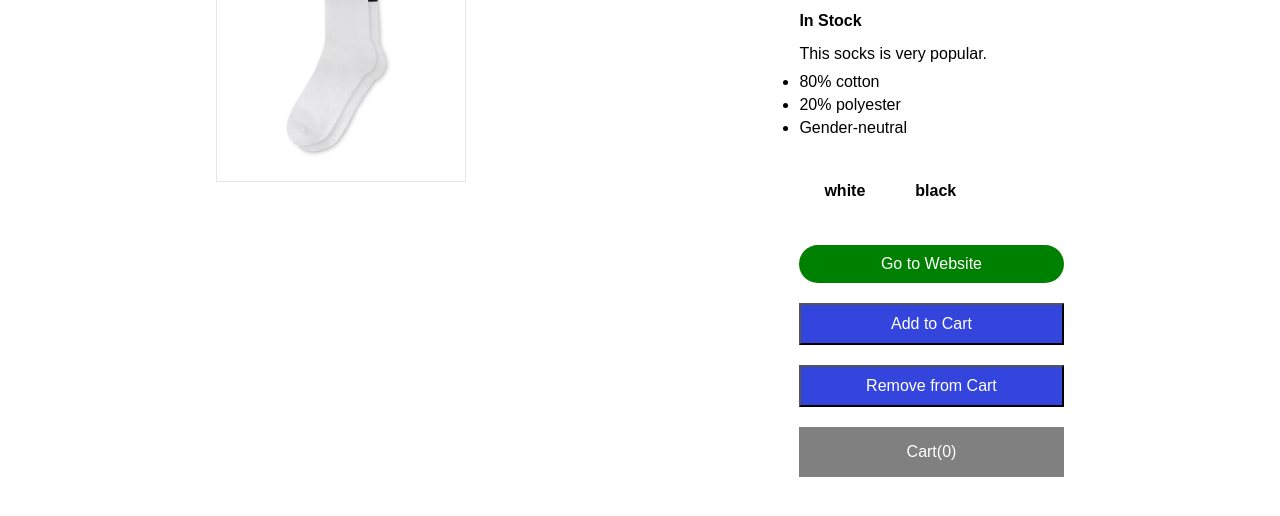
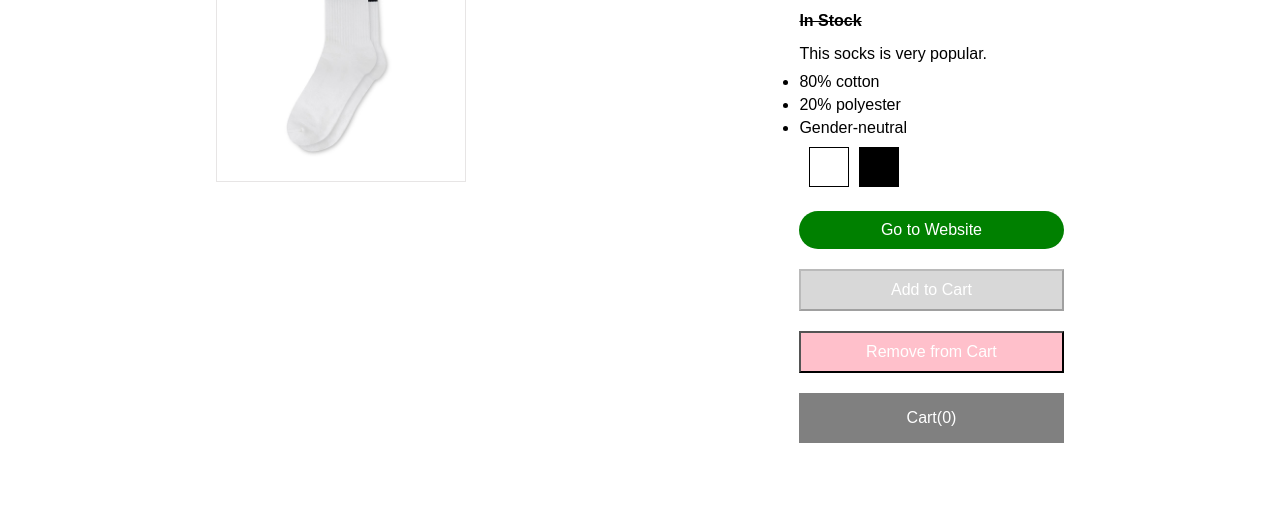
Before and after one commit to Rhange/vue2_example, a plain HTML site: page index.html in a window 1280 px wide. Shown: the part 178-694 px from the top of the page. Drawn offline with nearby package versions, Linux system fonts and the light colour scheme.

Commit message:
6. Class & Style Binding
- Vue instance에 있는 data를 `style`과 `class`에 바인딩 시킬 수 있다.
- `:style`: 스타일의 경우에는 스타일 속성을 key로 넣고 value에는 해당 속성에 맞는 값을 넣을 수 있다.
- object 형식으로 한 번에 여러 속성들을 부여할 수도 있다.

- `:class`: 클래스의 경우에는 css에서 만들어놓은 class에 부여할 css 속성들을 html tag에 넣을지에 대한 유무(`true` or `false`)를 결정할 수 있다.
- 해당 클래스명을 key로 설정하고 value에 boolean 값을 넣어서 해당 클래스를 넣을지 말지를 결정할 수 있다.
- class binding도 style binding과 마찬가지로 object 형식으로 한 번에 여러 클래스들을 넣을지 말지 결정할 수 있다.

```diff
--- a/index.html
+++ b/index.html
@@ -17,23 +17,45 @@
         </div>
         <div class="product-info">
           <h1>{{ product }}</h1>
-          <span v-show="onSale" style="background-color: red; color: white; padding: 5px; display: block; text-align: center; font-weight: 600;">On Sale!</span>
-          <p v-if="inventory > 10" style="font-weight: 600;">In Stock</p>
-          <p v-else-if="inventory <= 10 && inventory > 0"><strong>Almost sold out!</strong></p>
-          <p v-else style="color: red; font-weight: 600;">Out of Stock</p>
+          <span v-show="onSale"
+                style="background-color: red;
+                      color:white;
+                      padding: 5px;
+                      display: block;
+                      text-align: center;
+                      font-weight: 600;">
+                      On Sale!
+          </span>
+          <p v-if="inventory > 10"
+            style="font-weight: 600;"
+            :class="{ lineThrough: !inStock }">In Stock
+          </p>
+          <p v-else-if="inventory <= 10 && inventory > 0">
+            <strong>Almost sold out!</strong>
+          </p>
+          <p v-else
+              style="color: red;
+                     font-weight: 600;">
+                     Out of Stock
+          </p>
           <p>{{ description }}</p>
           <ul style="margin-top: 10px;">
             <li v-for="detail in details" style="margin: 5px 0px;">{{ detail }}</li>
           </ul>
 
-          <div v-for="variant in variants" :key="variant.variantId" style="display:inline-block; padding: 25px; font-weight: 600;">
-            <p @mouseover="updateProduct(variant.variantImage)">{{ variant.variantColor }}</p>
+          <div v-for="variant in variants"
+                :key="variant.variantId"
+                class="color-box"
+                :style="{ backgroundColor: variant.variantColor }"
+                @mouseover="updateProduct(variant.variantImage)">
           </div>
           <a :href="link" target="_blank">Go to Website</a>
 
-          <button v-on:click="addToCart">Add to Cart</button>
+          <button v-on:click="addToCart"
+                  :disabled="!inStock"
+                  :class="{ disabledButton: !inStock }">Add to Cart</button>
 
-          <button @click="removeFromCart">Remove from Cart</button>
+          <button @click="removeFromCart" style="background-color: pink;">Remove from Cart</button>
 
           <div class="cart">
             <p>Cart({{cart}})</p>
--- a/main.js
+++ b/main.js
@@ -5,7 +5,7 @@ let app = new Vue({
     description: 'This socks is very popular.',
     image: './assets/white-socks.jpg',
     link: 'https://www.softwear.com.ng/product/white-socks',
-    inStock: true,
+    inStock: false,
     inventory: 100,
     onSale: true,
     details: ["80% cotton", "20% polyester", "Gender-neutral"],
--- a/style.css
+++ b/style.css
@@ -65,3 +65,20 @@ button {
   margin: 0;
   padding: 0;
 }
+
+.color-box {
+  width: 40px;
+  height: 40px;
+  margin-top: 5px;
+  border: 1px solid black;
+  display: inline-block;
+  margin-left: 10px;
+}
+
+.disabledButton {
+  background-color: #d8d8d8;
+}
+
+.lineThrough {
+  text-decoration: line-through;
+}
```
